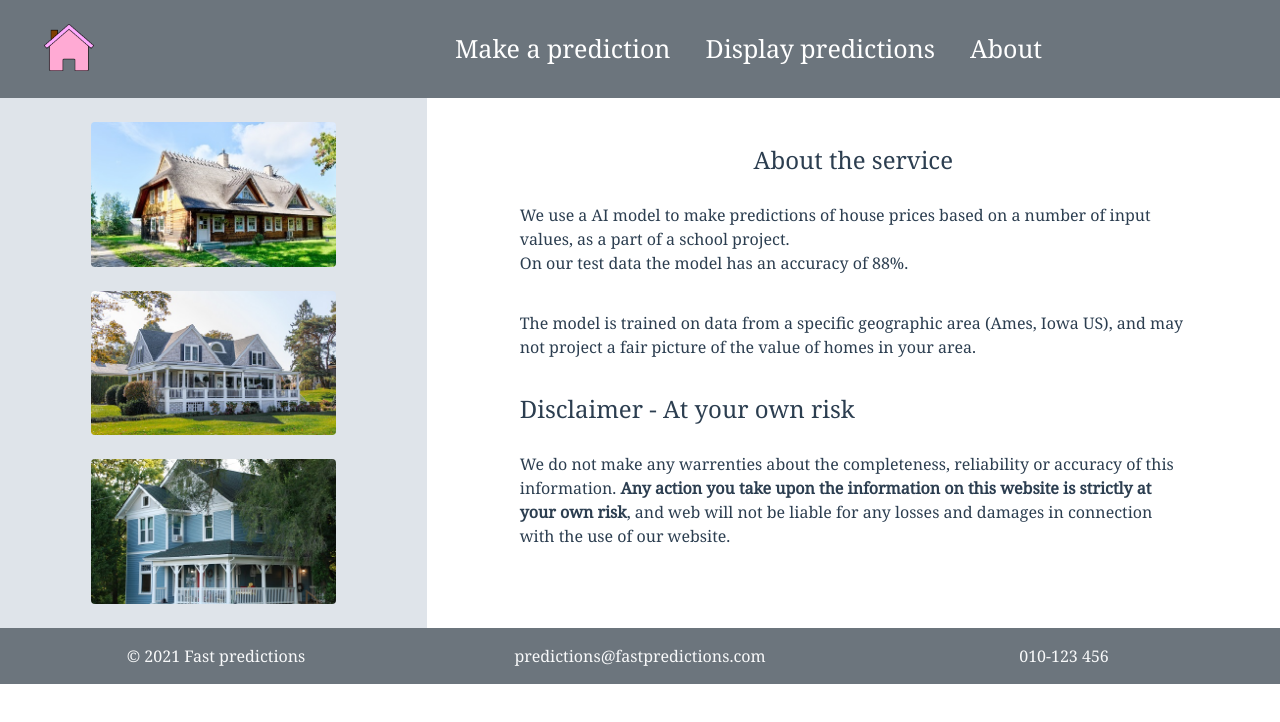
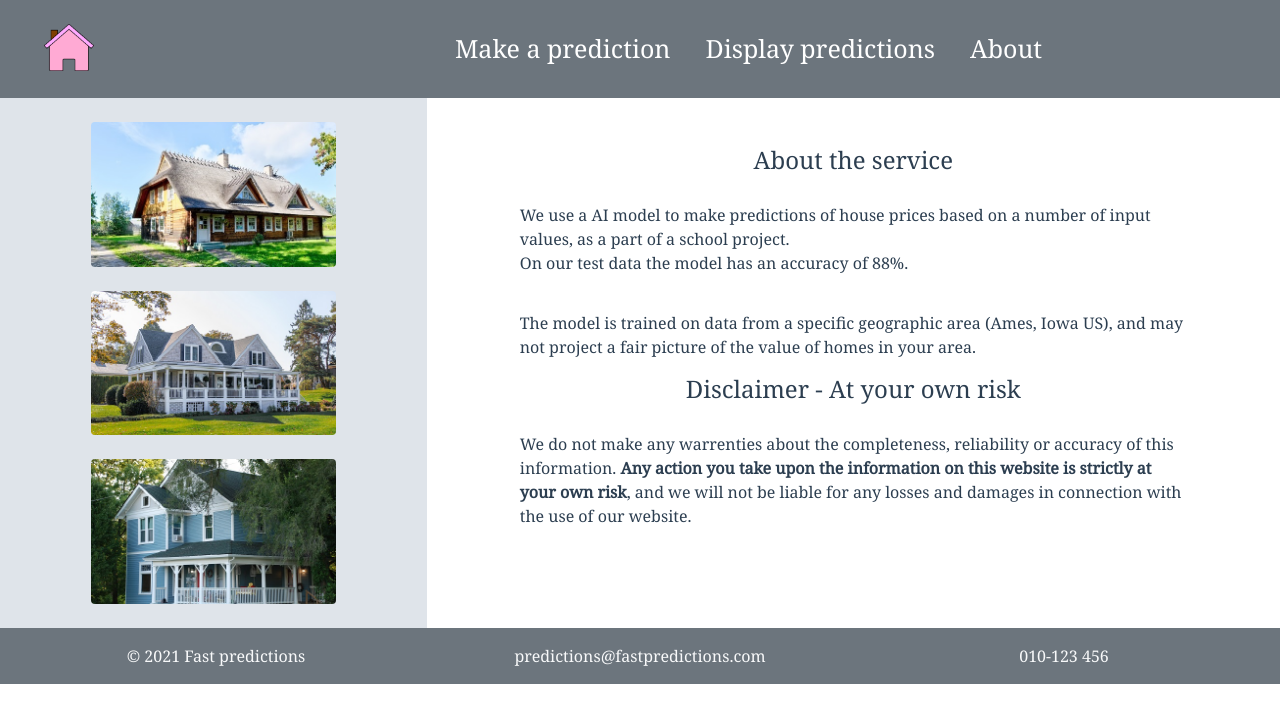
Before and after one commit to Fibfractal/AI-House-Price-Predictor, a Vue app in the folder frontend/: page /about in a window 1280 px wide. Shown: the top 722 px of the page. Built offline with nearby package versions, Linux system fonts and the light colour scheme; no server answers.

Commit message:
Fixed typo and removed error class

```diff
--- a/frontend/src/views/About.vue
+++ b/frontend/src/views/About.vue
@@ -28,8 +28,8 @@
                     <p class = "input-info">The model is trained on data from a specific geographic area (Ames, Iowa US), and may not project a fair picture of the value of homes in your area.</p>
                   </div>
                   <div class="row">
-                    <h4 class = "input-info">Disclaimer - At your own risk</h4>
-                    <p class = "input-info">We do not make any warrenties about the completeness, reliability or accuracy of this information. <strong> Any action you take upon the information on this website is strictly at your own risk</strong>, and web will not be liable for any losses and damages in connection with the use of our website.
+                    <h4>Disclaimer - At your own risk</h4>
+                    <p class = "input-info">We do not make any warrenties about the completeness, reliability or accuracy of this information. <strong> Any action you take upon the information on this website is strictly at your own risk</strong>, and we will not be liable for any losses and damages in connection with the use of our website.
                     </p>
                   </div>
                 </div>
```
